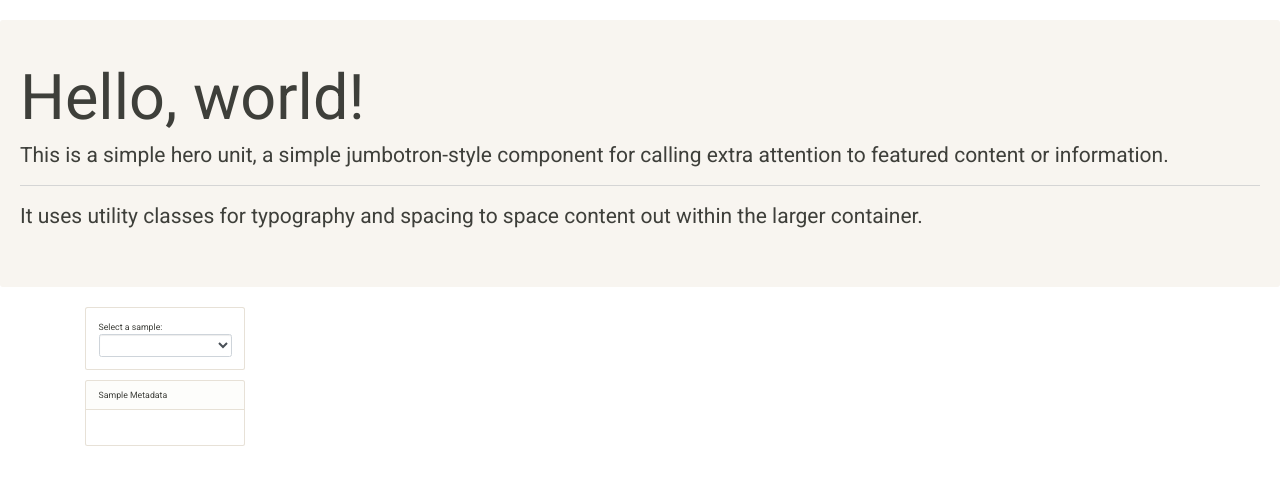
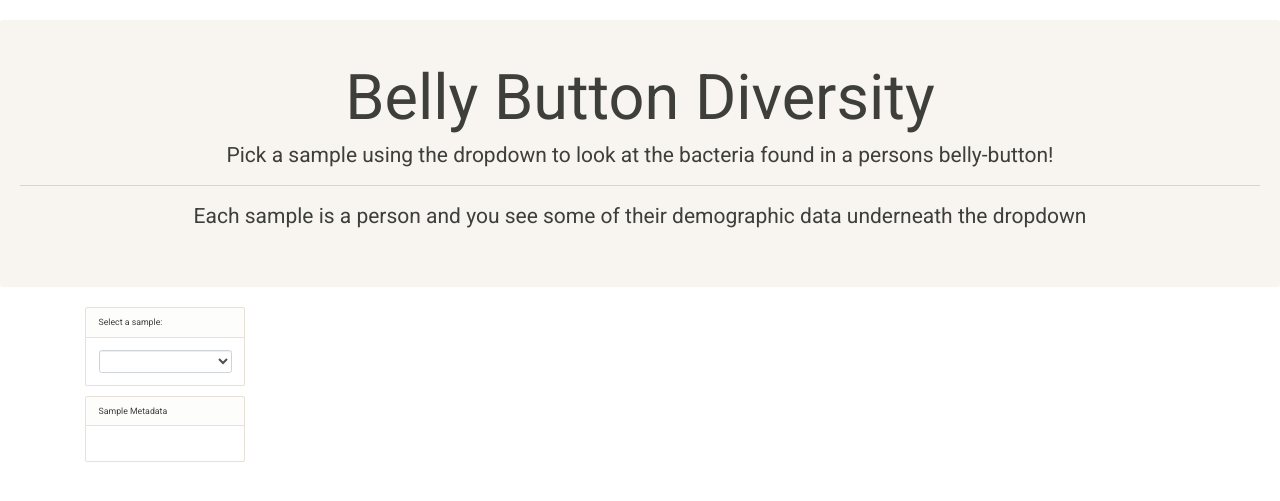
Before and after one commit to mwcooley99/flask-plotly-demo, a Flask app: page / in a window 1280 px wide. Shown: the part 82-583 px from the top of the page. Run offline with Flask 2, Linux system fonts and the light colour scheme; data that the repository does not hold is empty; parts of the project's set-up code (start-up, migrations or seed data) failed here and were passed over; some libraries are stand-ins or nearby versions.

Commit message:
Charts are all working

```diff
--- a/static/js/app.js
+++ b/static/js/app.js
@@ -22,29 +22,49 @@ function createPie(data) {
 }
 
 function createBubble(data) {
-    var desired_maximum_marker_size = 10;
-    var size = data['otu_values']
+    var desired_maximum_marker_size = 15;
+    var size = data['otu_values'];
     var bubbleData = [{
         x: data['otu_ids'],
         y: data['otu_values'],
-        text: data['otu_lables'],
+        text: data['otu_labels'],
         mode: 'markers',
         marker: {
             size: size,
-            color: data['otu_ids'].map(d => 'hsl(' + d + ', 100, 40)'),
+            color: data['otu_ids'].map(d => 'hsl(' + (d % 360) + ', 100, 40)'),
             sizeref: 2.0 * Math.max(...size) / (desired_maximum_marker_size ** 2)
         }
     }];
+    console.log("Here");
+    console.log(bubbleData[0]['marker']['color']);
 
     // TODO - ADD LAYOUT
+    var layout = {
+        title: 'Belly Button Bacteria',
+        margin: {
+            r: 20
+        },
+        width: 800,
+        automargin: true,
+        xaxis: {
+            title: 'Bacteria ID'
+        },
+        yaxis: {
+            title: 'Amount of Bacteria'
+        }
+    };
 
-    Plotly.newPlot('bubble', bubbleData, {responsive: true});
+    Plotly.newPlot('bubble', bubbleData, layout, {responsive: true});
 
 }
 
 function createGauge(data) {
     // Enter a speed between 0 and 180
-    var level = 175;
+    console.log(data);
+    var normalized_num = Math.floor(data['wfreq']/2) * 2;
+    console.log(normalized_num);
+    var level = 18 + 18 * (normalized_num);
+    console.log("level: " + level);
 
 // Trig to calc meter point
     var degrees = 180 - level,
@@ -60,8 +80,9 @@ function createGauge(data) {
         pathY = String(y),
         pathEnd = ' Z';
     var path = mainPath.concat(pathX, space, pathY, pathEnd);
+    console.log(path);
 
-    var data = [{
+    var gaugeData = [{
         type: 'scatter',
         x: [0], y: [0],
         marker: {size: 28, color: '850000'},
@@ -71,16 +92,16 @@ function createGauge(data) {
         hoverinfo: 'text+name'
     },
         {
-            values: [50 / 6, 50 / 6, 50 / 6, 50 / 6, 50 / 6, 50 / 6, 50],
+            values: [60 / 5, 60 / 5, 60 / 5, 60 / 5, 60 / 5, 60],
             rotation: 90,
-            text: ['TOO FAST!', 'Pretty Fast', 'Fast', 'Average',
-                'Slow', 'Super Slow', ''],
+            text: ['8-9', '6-7', '4-5', '2-3',
+                '0-1', ''],
             textinfo: 'text',
             textposition: 'inside',
             marker: {
                 colors: ['rgba(14, 127, 0, .5)', 'rgba(110, 154, 22, .5)',
                     'rgba(170, 202, 42, .5)', 'rgba(202, 209, 95, .5)',
-                    'rgba(210, 206, 145, .5)', 'rgba(232, 226, 202, .5)',
+                    'rgba(210, 206, 145, .5)',
                     'rgba(255, 255, 255, 0)']
             },
             labels: ['151-180', '121-150', '91-120', '61-90', '31-60', '0-30', ''],
@@ -99,9 +120,8 @@ function createGauge(data) {
                 color: '850000'
             }
         }],
-        title: '<b>Gauge</b> <br> Speed 0-100',
-        height: 1000,
-        width: 1000,
+        title: '<b>Belly Button Washing Frequency</b><br> Per Week',
+
         xaxis: {
             zeroline: false, showticklabels: false,
             showgrid: false, range: [-1, 1]
@@ -112,7 +132,7 @@ function createGauge(data) {
         }
     };
 
-    Plotly.newPlot('myDiv', data, layout);
+    Plotly.newPlot('gauge', gaugeData, layout, {responsive: true});
 }
 
 
@@ -123,6 +143,7 @@ function updateCharts(sample) {
         // update meta list
         updateMeta(data);
         // TODO - update the gauge
+        createGauge(data[0]);
     });
 
 
--- a/templates/index.html
+++ b/templates/index.html
@@ -32,14 +32,13 @@
 
 {% block content %}
 
-    <div class="jumbotron">
-        <h1 class="display-4">Hello, world!</h1>
-        <p class="lead">This is a simple hero unit, a simple jumbotron-style
-            component for calling extra attention to featured content or
-            information.</p>
+    <div class="jumbotron text-center">
+        <h1 class="display-4">Belly Button Diversity</h1>
+        <p class="lead">Pick a sample using the dropdown to look at the
+            bacteria found in a persons belly-button!</p>
         <hr class="my-4">
-        <p>It uses utility classes for typography and spacing to space content
-            out within the larger container.</p>
+        <p>Each sample is a person and you see some of their demographic data
+            underneath the dropdown</p>
     </div>
 
     <div class="container">
@@ -48,8 +47,8 @@
                 <div class="row">
                     <div class="col-xs-12">
                         <div class="card w-auto mb-3">
+                            <div class="card-header">Select a sample:</div>
                             <div class="card-body">
-                                Select a sample:
                                 <select id="sample-select"
                                         class="form-control"></select>
                             </div>
@@ -58,8 +57,7 @@
                     </div>
                     <div class="col-xs-12">
                         <div class="card w-auto">
-                            <div class="card-header">Sample Metadata
-                            </div>
+                            <div class="card-header">Sample Metadata</div>
                             <div class="card-body">
                                 <ul id="sample-meta"></ul>
                             </div>
```
